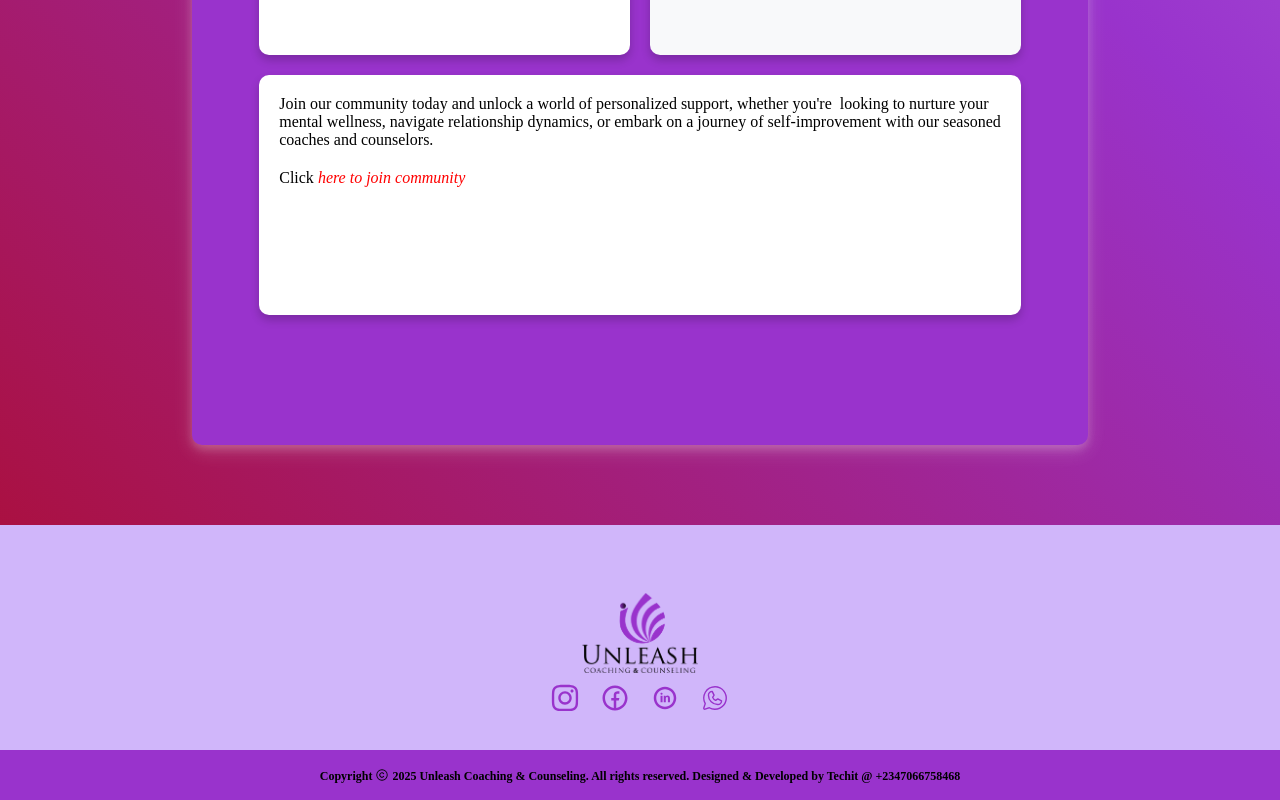
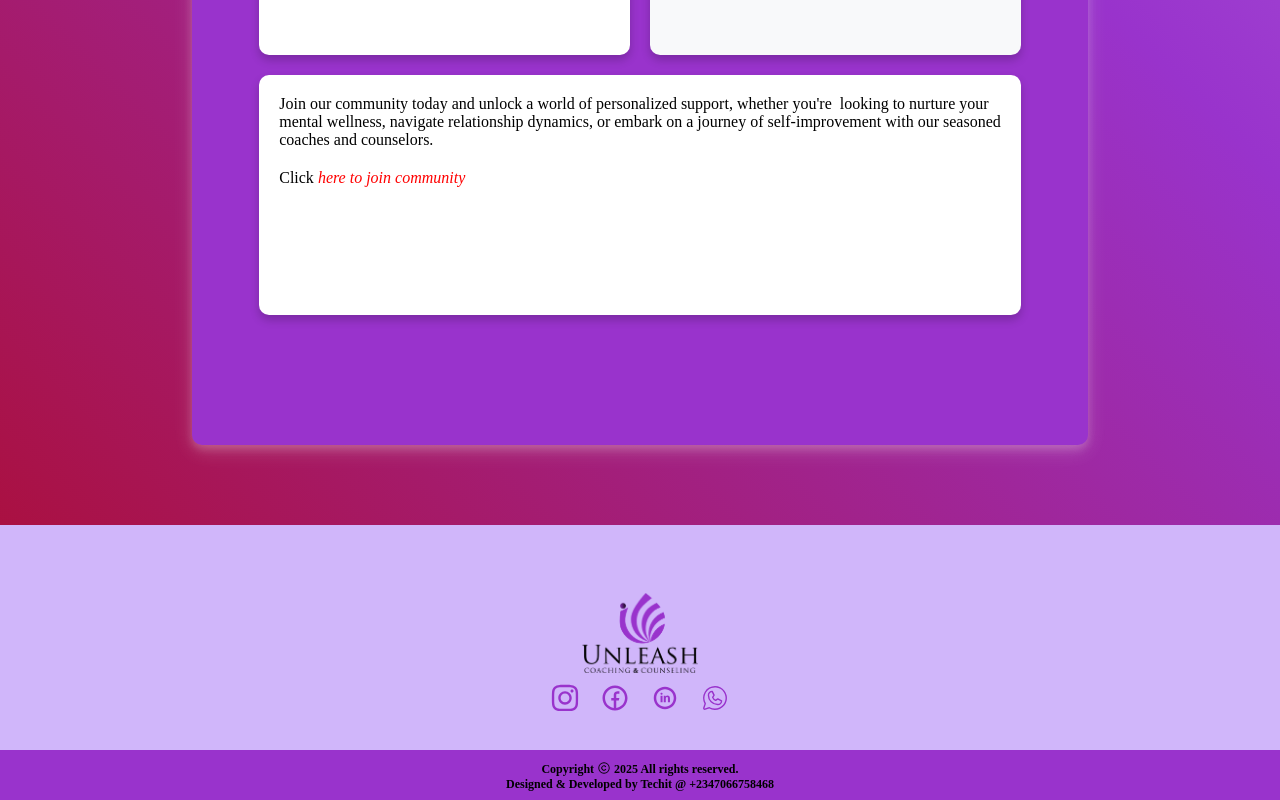
Before and after one commit to Tech8468/unleash, a React (Create React App) app: page / in a window 1280 px wide. Shown: the part 8355-9155 px from the top of the page. Built offline with nearby package versions, Linux system fonts and the light colour scheme; no server answers.

Commit message:
3rd May 6th Commit

```diff
--- a/src/components/Footer.js
+++ b/src/components/Footer.js
@@ -67,8 +67,10 @@ function Footer() {
       <div className="copyright">
         <div className="copy">
           <p>
-            Copyright <PiCopyright className="cpy" /> 2025 Unleash Coaching &
-            Counseling. All rights reserved. Designed & Developed by Techit @ +2347066758468
+            Copyright <PiCopyright className="cpy" /> 2025 All rights reserved.
+          </p>
+          <p>
+          Designed & Developed by Techit @ +2347066758468
           </p>
         </div>
       </div>
```
